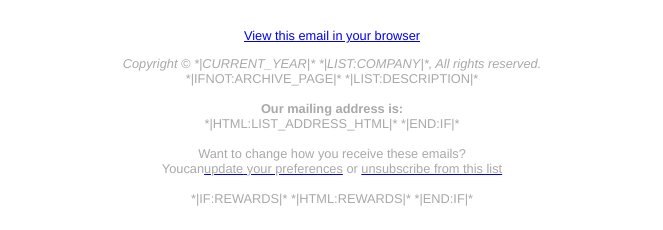
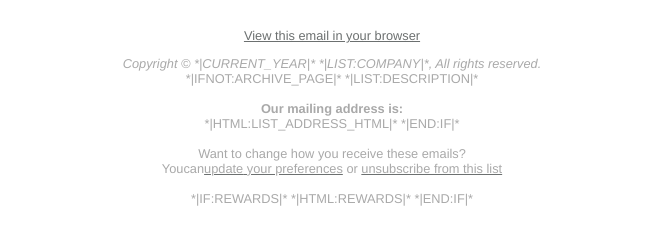
Before and after one commit to inspire9/inspire9_edm, a plain HTML site: page index.html in a window 1280 px wide. Shown: the part 2542-2772 px from the top of the page, without its empty margins (308-971 px from the left). Drawn offline with Linux system fonts and the light colour scheme; a web font is replaced by a local one.

Commit message:
con link colour

```diff
--- a/assets/stylesheets/mail-reset.css
+++ b/assets/stylesheets/mail-reset.css
@@ -71,8 +71,8 @@ table { border-collapse:collapse; mso-table-lspace:0pt; mso-table-rspace:0pt; }
 
 Bring inline: Yes. */
 
+a:link { color: #6C7070; }
 /* Or to go the gold star route...
-a:link { color: orange; }
 a:visited { color: blue; }
 a:hover { color: green; }
 */
```
